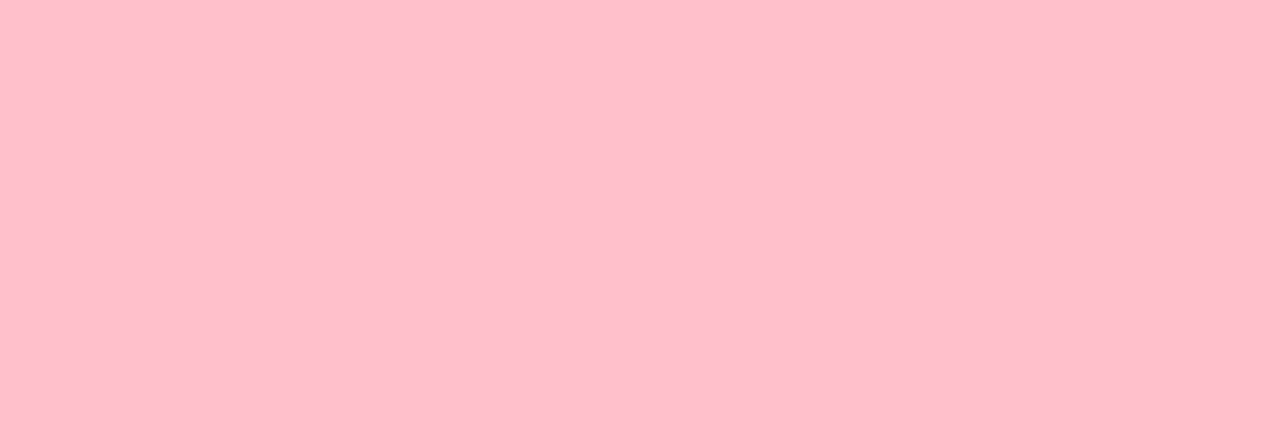
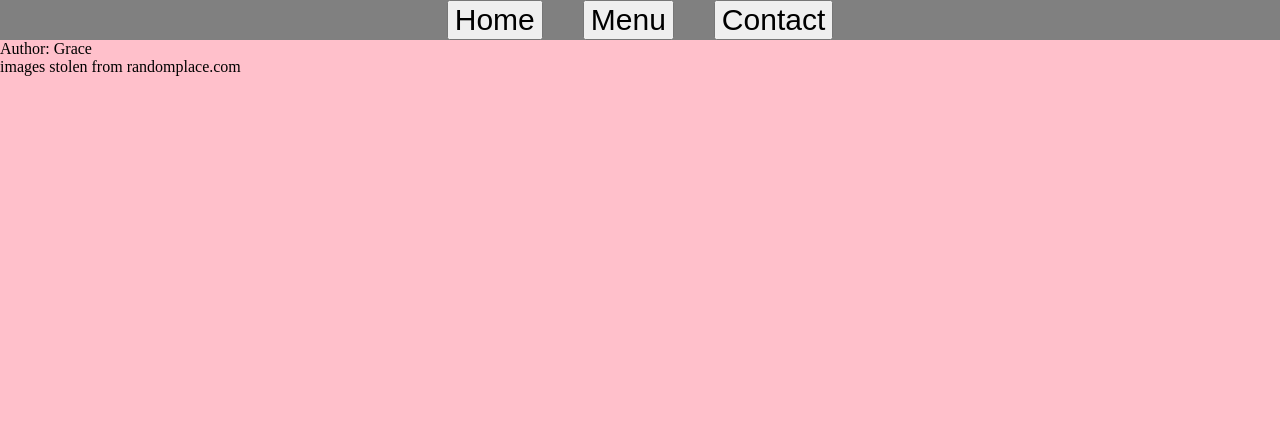
Before and after one commit to onesadpanda19/RestaurantPage, a website built with webpack: page src/template.html in a window 1280 px wide. Built offline with nearby package versions, Linux system fonts and the light colour scheme.

Commit message:
make nav-bar and footer

```diff
--- a/src/styles.css
+++ b/src/styles.css
@@ -1,3 +1,44 @@
+html, body, div, span, applet, object, iframe,
+h1, h2, h3, h4, h5, h6, p, blockquote, pre,
+a, abbr, acronym, address, big, cite, code,
+del, dfn, em, img, ins, kbd, q, s, samp,
+small, strike, strong, sub, sup, tt, var,
+b, u, i, center,
+dl, dt, dd, ol, ul, li,
+fieldset, form, label, legend,
+table, caption, tbody, tfoot, thead, tr, th, td,
+article, aside, canvas, details, embed,
+figure, figcaption, footer, header, hgroup,
+menu, nav, output, ruby, section, summary,
+time, mark, audio, video {
+    box-sizing: border-box;
+	margin: 0;
+	padding: 0;
+	border: 0;
+	font-size: 100%;
+	font: inherit;
+	vertical-align: baseline;
+}
+
 body {
     background-color: pink;
 }
+
+#main {
+    display: grid;
+    grid-template-rows: 1fr 10fr;
+    grid-row: 2;
+}
+
+#nav-bar {
+    display: flex;
+    flex-direction: row;
+    justify-content: center;
+    align-items: center;
+    gap: 40px;
+    background-color: grey;
+}
+
+.button {
+    font-size: 30px;
+}
--- a/src/template.html
+++ b/src/template.html
@@ -0,0 +1,14 @@
+<link rel="stylesheet" href="styles.css" />
+<body>
+  <div id="main">
+    <div id="nav-bar">
+      <nav class="button-con"><button class="button">Home</button></nav>
+      <nav class="button-con"><button class="button">Menu</button></nav>
+      <nav class="button-con"><button class="button">Contact</button></nav>
+    </div>
+    <footer>
+      <p>Author: Grace</p>
+      <p>images stolen from randomplace.com</p>
+    </footer>
+  </div>
+</body>
```
